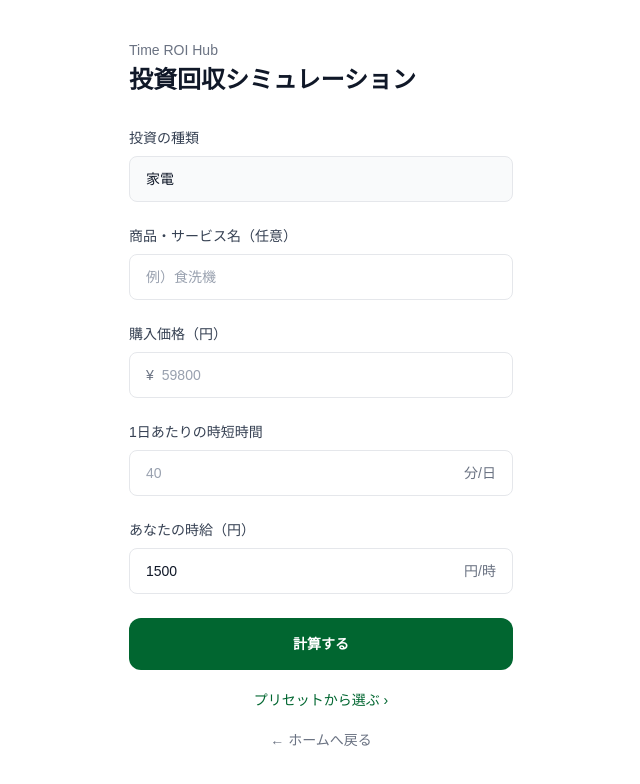
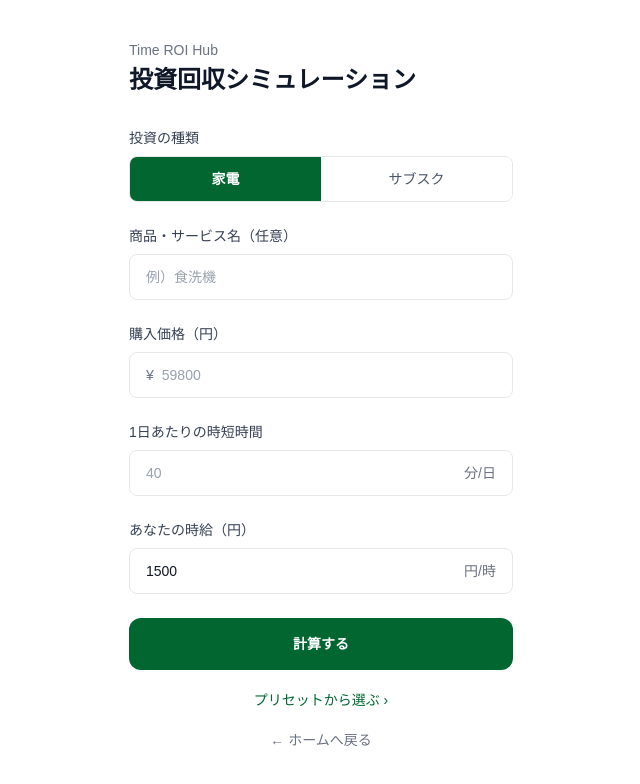
Before and after one commit to nagi558/Time-ROI-Hub, a Next.js app: page /calculate in a window 1280 px wide. Shown: the top 784 px of the page, without its empty margins (319-959 px from the left). Built offline with nearby package versions, Linux system fonts and the light colour scheme.

Commit message:
feat/業務効率化サブスク

```diff
--- a/src/app/calculate/page.tsx
+++ b/src/app/calculate/page.tsx
@@ -4,11 +4,20 @@ import { useState, Suspense } from 'react'
 import { useRouter, useSearchParams } from 'next/navigation'
 import Link from 'next/link'
 import { getHourlyWage, setHourlyWage } from '@/lib/storage'
+import type { Category } from '@/types'
+
+type BillingCycle = 'monthly' | 'yearly'
 
 function CalculateForm() {
   const router = useRouter()
   const searchParams = useSearchParams()
 
+  const [category, setCategory] = useState<Category>(
+    (searchParams.get('category') as Category) === 'subscription'
+      ? 'subscription'
+      : 'appliance',
+  )
+  const [billingCycle, setBillingCycle] = useState<BillingCycle>('monthly')
   const [price, setPrice] = useState(searchParams.get('price') ?? '')
   const [timeSaved, setTimeSaved] = useState(searchParams.get('time') ?? '')
   const [wage, setWage] = useState(() => String(getHourlyWage()))
@@ -20,17 +29,43 @@ function CalculateForm() {
 
     if (!p || !t || !w) return
 
+    const annualPrice =
+      category === 'subscription' && billingCycle === 'monthly' ? p * 12 : p
+
     setHourlyWage(w)
-    router.push(`/result?price=${p}&time=${t}&wage=${w}`)
+    router.push(
+      `/result?price=${annualPrice}&time=${t}&wage=${w}&category=${category}`,
+    )
   }
 
   return (
     <div className="flex flex-col gap-6">
       <div className="flex flex-col gap-2">
         <label className="text-sm font-medium text-gray-700">投資の種類</label>
-        <p className="text-sm text-gray-900 px-4 py-3 border border-gray-200 rounded-lg bg-gray-50">
-          家電
-        </p>
+        <div className="flex border border-gray-200 rounded-lg overflow-hidden">
+          <button
+            type="button"
+            onClick={() => setCategory('appliance')}
+            className={`flex-1 py-3 text-sm font-medium transition-colors ${
+              category === 'appliance'
+                ? 'bg-green-800 text-white font-semibold'
+                : 'bg-white text-gray-600'
+            }`}
+          >
+            家電
+          </button>
+          <button
+            type="button"
+            onClick={() => setCategory('subscription')}
+            className={`flex-1 py-3 text-sm font-medium transition-colors ${
+              category === 'subscription'
+                ? 'bg-green-800 text-white font-semibold'
+                : 'bg-white text-gray-600'
+            }`}
+          >
+            サブスク
+          </button>
+        </div>
       </div>
 
       <div className="flex flex-col gap-2">
@@ -39,14 +74,50 @@ function CalculateForm() {
         </label>
         <input
           type="text"
-          placeholder="例）食洗機"
+          placeholder={
+            category === 'subscription' ? '例）ChatGPT Plus' : '例）食洗機'
+          }
           className="w-full border border-gray-200 rounded-lg px-4 py-3 text-sm text-gray-900 placeholder-gray-400"
         />
       </div>
 
+      {category === 'subscription' && (
+        <div className="flex flex-col gap-2">
+          <label className="text-sm font-medium text-gray-700">支払い周期</label>
+          <div className="flex border border-gray-200 rounded-lg overflow-hidden">
+            <button
+              type="button"
+              onClick={() => setBillingCycle('monthly')}
+              className={`flex-1 py-3 text-sm font-medium transition-colors ${
+                billingCycle === 'monthly'
+                  ? 'bg-green-800 text-white font-semibold'
+                  : 'bg-white text-gray-600'
+              }`}
+            >
+              月額
+            </button>
+            <button
+              type="button"
+              onClick={() => setBillingCycle('yearly')}
+              className={`flex-1 py-3 text-sm font-medium transition-colors ${
+                billingCycle === 'yearly'
+                  ? 'bg-green-800 text-white font-semibold'
+                  : 'bg-white text-gray-600'
+              }`}
+            >
+              年額
+            </button>
+          </div>
+        </div>
+      )}
+
       <div className="flex flex-col gap-2">
         <label className="text-sm font-medium text-gray-700">
-          購入価格（円）
+          {category === 'subscription'
+            ? billingCycle === 'monthly'
+              ? '月額料金（円）'
+              : '年額料金（円）'
+            : '購入価格（円）'}
         </label>
         <div className="flex items-center border border-gray-200 rounded-lg px-4 py-3 gap-2">
           <span className="text-sm text-gray-500">¥</span>
@@ -54,7 +125,13 @@ function CalculateForm() {
             type="number"
             value={price}
             onChange={(e) => setPrice(e.target.value)}
-            placeholder="59800"
+            placeholder={
+              category === 'subscription'
+                ? billingCycle === 'monthly'
+                  ? '980'
+                  : '9800'
+                : '59800'
+            }
             className="flex-1 text-sm text-gray-900 placeholder-gray-400 outline-none"
           />
         </div>
--- a/src/app/result/page.tsx
+++ b/src/app/result/page.tsx
@@ -13,6 +13,7 @@ type Props = {
     price?: string
     time?: string
     wage?: string
+    category?: string
   }>
 }
 
@@ -29,6 +30,7 @@ const resultMessage = {
 
 export default async function ResultPage({ searchParams }: Props) {
   const params = await searchParams
+  const isSubscription = params.category === 'subscription'
 
   const input: ROIInput = {
     price: toNumber(params.price),
@@ -37,6 +39,7 @@ export default async function ResultPage({ searchParams }: Props) {
   }
 
   const result = calcROI(input)
+  const priceLabel = isSubscription ? '年間費用' : '購入価格'
 
   return (
     <main className="flex flex-col items-center min-h-screen px-6 py-10 bg-white">
@@ -65,7 +68,7 @@ export default async function ResultPage({ searchParams }: Props) {
           <p className="text-sm font-semibold text-gray-700">計算の内訳</p>
           <div className="flex flex-col gap-2 text-sm">
             <div className="flex justify-between">
-              <span className="text-gray-500">購入価格</span>
+              <span className="text-gray-500">{priceLabel}</span>
               <span className="font-medium text-gray-900">{formatYen(input.price)}</span>
             </div>
             <div className="flex justify-between">
--- a/src/types/index.ts
+++ b/src/types/index.ts
@@ -1,4 +1,4 @@
-export const CATEGORIES = ['appliance'] as const
+export const CATEGORIES = ['appliance', 'subscription'] as const
 
 export type Category = (typeof CATEGORIES)[number]
 
```
